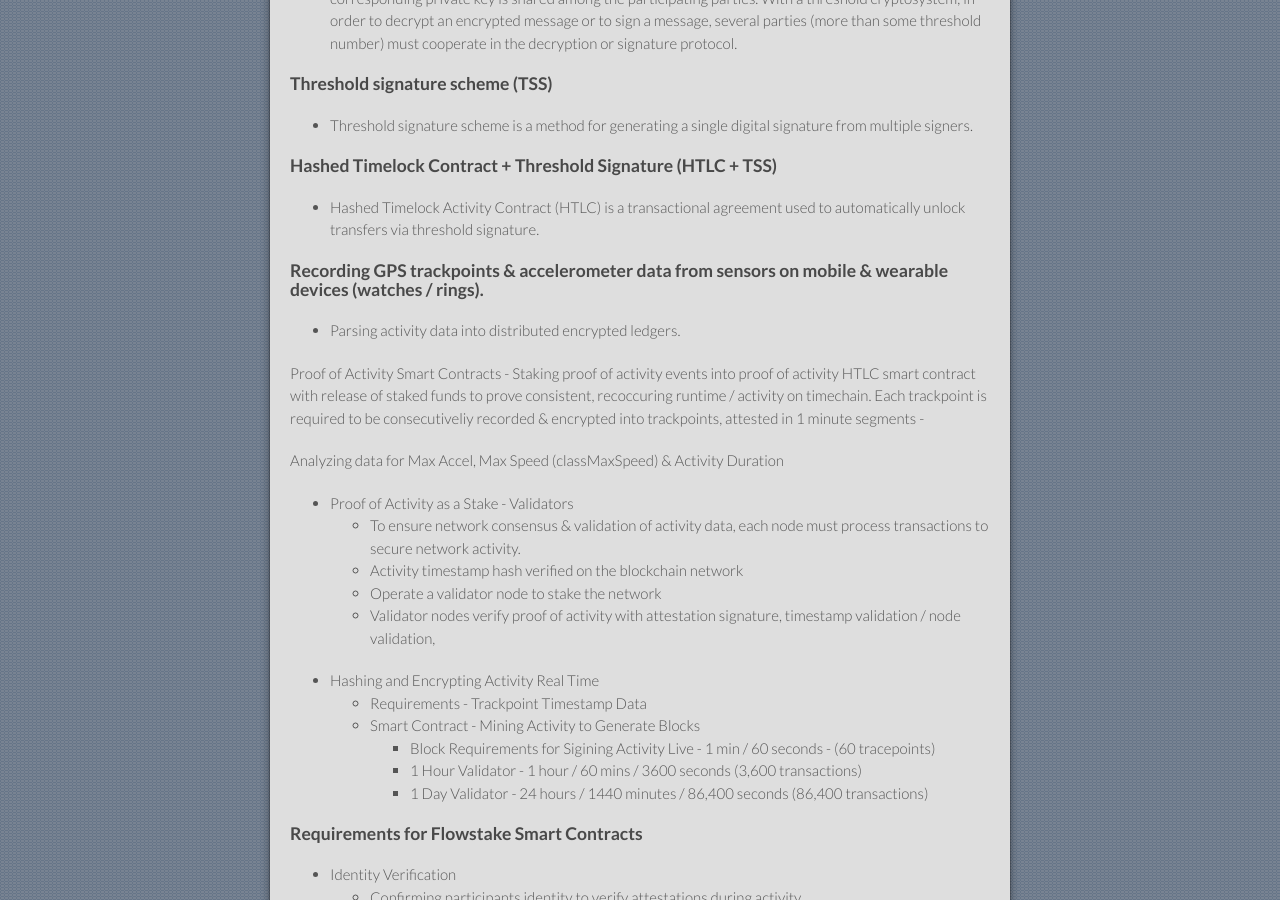
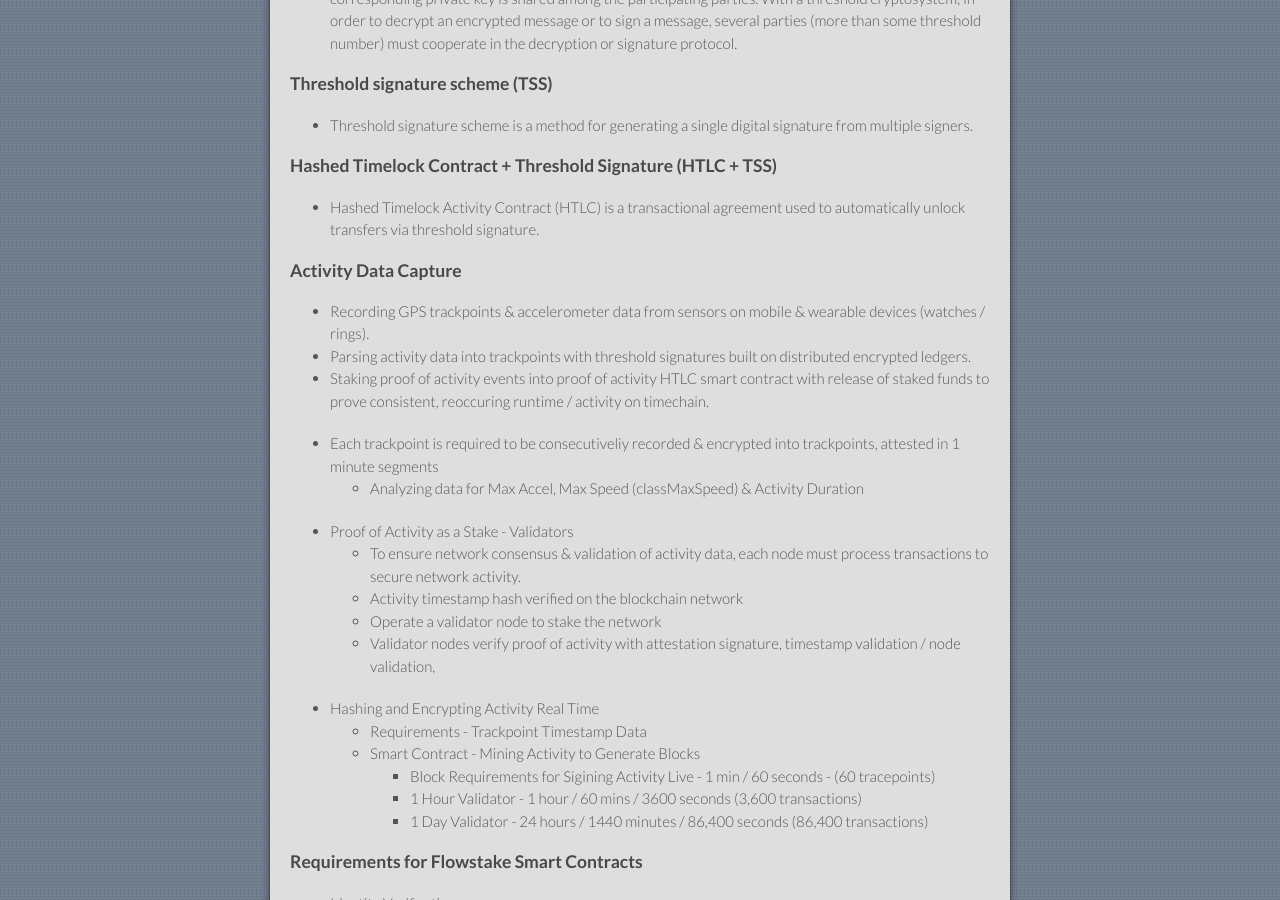
Before and after one commit to flowstake/flowstake.github.io, a Jekyll site: the page built from index.md, in a window 1280 px wide and 900 px high, scrolled down 586 px. Built offline with Jekyll 4.4.1, drawn with Linux system fonts in a browser that asks for light colours; our own code applies the rules of GitHub Pages for plain Markdown files.

Commit message:
Update index.md

```diff
--- a/index.md
+++ b/index.md
@@ -19,12 +19,14 @@
 ### Hashed Timelock Contract + Threshold Signature (HTLC + TSS)
 * Hashed Timelock Activity Contract (HTLC) is a transactional agreement used to automatically unlock transfers via threshold signature.
 
-### Recording GPS trackpoints & accelerometer data from sensors on mobile & wearable devices (watches / rings).
-* Parsing activity data into distributed encrypted ledgers.
+### Activity Data Capture
 
-Proof of Activity Smart Contracts - Staking proof of activity events into proof of activity HTLC smart contract with release of staked funds to prove consistent, recoccuring runtime / activity on timechain. Each trackpoint is required to be consecutiveliy recorded & encrypted into trackpoints, attested in 1 minute segments -
+- Recording GPS trackpoints & accelerometer data from sensors on mobile & wearable devices (watches / rings).
+- Parsing activity data into trackpoints with threshold signatures built on distributed encrypted ledgers.
+- Staking proof of activity events into proof of activity HTLC smart contract with release of staked funds to prove consistent, reoccuring runtime / activity on timechain.
 
-Analyzing data for Max Accel, Max Speed (classMaxSpeed) & Activity Duration
+- Each trackpoint is required to be consecutiveliy recorded & encrypted into trackpoints, attested in 1 minute segments
+    * Analyzing data for Max Accel, Max Speed (classMaxSpeed) & Activity Duration
 
 -  Proof of Activity as a Stake - Validators
     * To ensure network consensus & validation of activity data, each node must process transactions to secure network activity.
```
